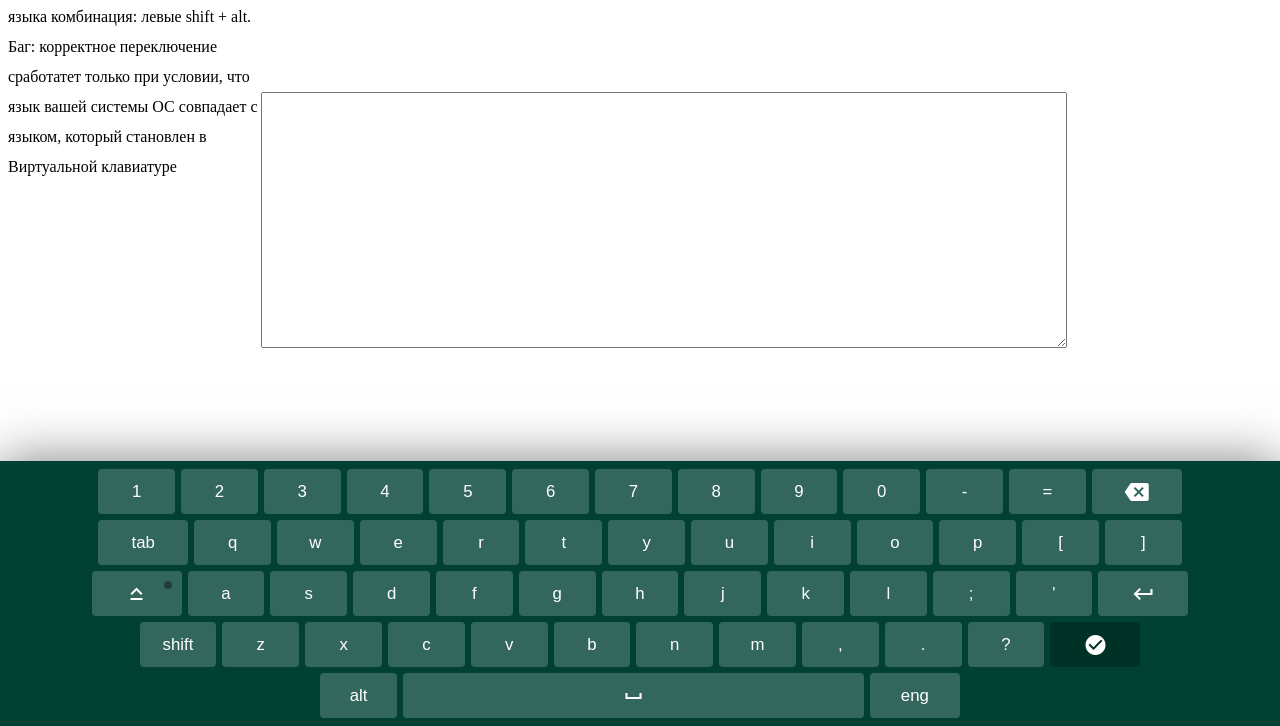
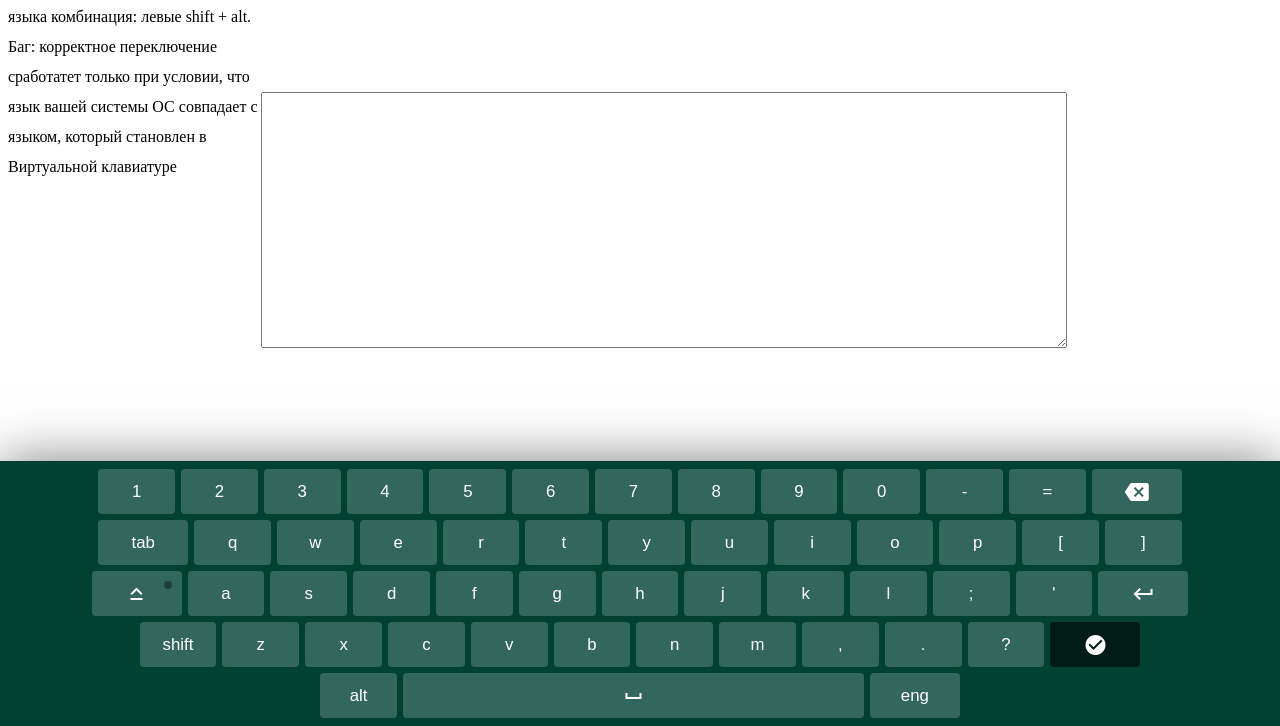
Before and after one commit to elseElseIf/RSS-Virtual-Keyboard, a website: page index.html in a window 1280 px wide. Shown: the part 74-800 px from the top of the page. Drawn offline with Linux system fonts and the light colour scheme.

Commit message:
fix: change color for done-key

```diff
--- a/style.css
+++ b/style.css
@@ -79,5 +79,5 @@
   }
 
   .keyboard__key--dark {
-    background: rgba(0, 0, 0, 0.25);
+    background: rgba(0, 0, 0, 0.6);
   }
```
